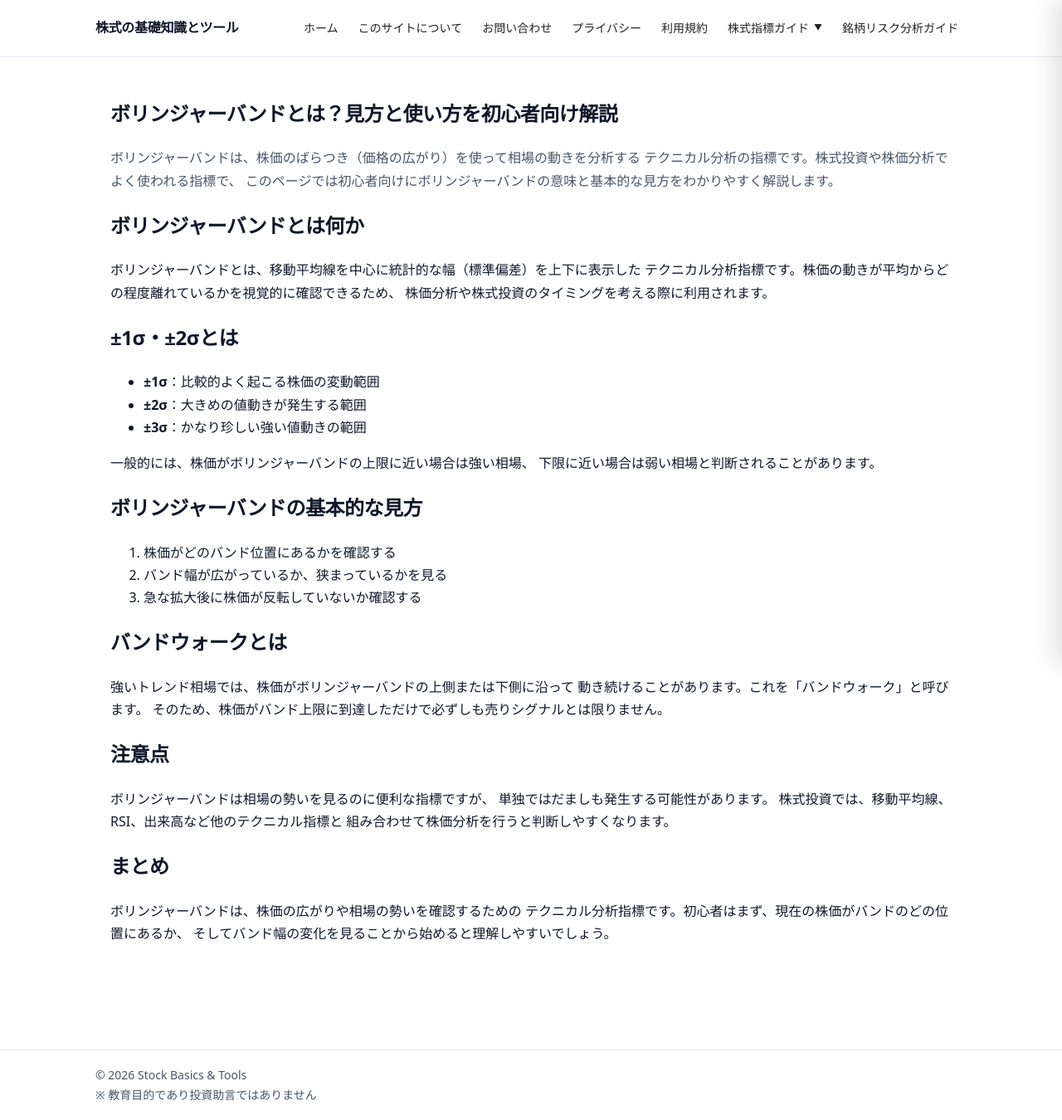
After one commit to kellyrenner15-del/p1, a Flask app: page /bollinger_bands_explained in a window 1280 px wide. The commit adds this page. Shown: the whole page at 83% size. Run offline with Flask 3, Linux system fonts and the light colour scheme.

```diff
--- a/app.py
+++ b/app.py
@@ -74,6 +74,14 @@ def moving_average_explained():
 def macd_explained():
     return render_template("macd_explained.html")
 
+@app.route("/bollinger_bands_explained")
+def bollinger_bands_explained():
+    return render_template("bollinger_bands_explained.html")
+
+@app.route("/volume_analysis_explained")
+def volume_analysis_explained():
+    return render_template("volume_analysis_explained.html")
+
 
 # ------------------------
 # SEO 文件（全部放这里）
@@ -87,6 +95,7 @@ def sitemap_xml():
     return send_from_directory(app.root_path, "sitemap.xml")
 
 
+
 # ------------------------
 # 只在本地运行用（只放 app.run）
 # ------------------------
--- a/templates/base.html
+++ b/templates/base.html
@@ -56,6 +56,8 @@
           <a href="/what_is_rsi">RSIとは？ </a>
           <a href="/moving_average_explained">移動平均線とは？ </a>
          <a href="/macd_explained">MACDとは？ </a>
+          <a href="bollinger_bands_explained">ボリンジャーバンドとは？ </a>
+          <a href="volume_analysis_explained">出来高分析とは？ </a>
         </div>
       </div>
 
@@ -92,6 +94,8 @@
       <a href="/what_is_rsi">RSIとは？ </a>
       <a href="/moving_average_explained">移動平均線とは？ </a>
       <a href="/macd_explained">MACDとは？ </a>
+       <a href="bollinger_bands_explained">ボリンジャーバンドとは？</a>
+        <a href="volume_analysis_explained">出来高分析とは？ </a>
     </div>
 
     <a href="/stock-risk-guide">銘柄リスク分析ガイド</a>
--- /dev/null
+++ b/templates/bollinger_bands_explained.html
@@ -0,0 +1,71 @@
+{% extends "base.html" %}
+
+{% block title %}ボリンジャーバンドとは？見方・使い方を初心者向けに解説 | Wuelefo{% endblock %}
+{% block description %}ボリンジャーバンドとは何か、±1σ・±2σの意味、基本的な見方や使い方を初心者向けにわかりやすく解説。株式投資や株価分析で使われるテクニカル指標を紹介します。{% endblock %}
+{% block canonical %}https://wuelefo.com/bollinger-bands-explained{% endblock %}
+{% block og_url %}https://wuelefo.com/bollinger-bands-explained{% endblock %}
+{% block og_title %}ボリンジャーバンドとは？見方・使い方を初心者向け解説 | Wuelefo{% endblock %}
+{% block og_description %}ボリンジャーバンドの意味、±1σ・±2σの見方、バンドウォークの考え方など株価分析で使われるテクニカル指標を初心者向けに解説します。{% endblock %}
+
+{% block content %}
+<section class="page">
+  <div class="page-head">
+    <h1>ボリンジャーバンドとは？見方と使い方を初心者向け解説</h1>
+    <p class="lead">
+      ボリンジャーバンドは、株価のばらつき（価格の広がり）を使って相場の動きを分析する
+      テクニカル分析の指標です。株式投資や株価分析でよく使われる指標で、
+      このページでは初心者向けにボリンジャーバンドの意味と基本的な見方をわかりやすく解説します。
+    </p>
+  </div>
+
+  <div class="card-box">
+    <h2>ボリンジャーバンドとは何か</h2>
+    <p>
+      ボリンジャーバンドとは、移動平均線を中心に統計的な幅（標準偏差）を上下に表示した
+      テクニカル分析指標です。株価の動きが平均からどの程度離れているかを視覚的に確認できるため、
+      株価分析や株式投資のタイミングを考える際に利用されます。
+    </p>
+
+    <h2>±1σ・±2σとは</h2>
+    <ul class="list">
+      <li><strong>±1σ</strong>：比較的よく起こる株価の変動範囲</li>
+      <li><strong>±2σ</strong>：大きめの値動きが発生する範囲</li>
+      <li><strong>±3σ</strong>：かなり珍しい強い値動きの範囲</li>
+    </ul>
+
+    <p>
+      一般的には、株価がボリンジャーバンドの上限に近い場合は強い相場、
+      下限に近い場合は弱い相場と判断されることがあります。
+    </p>
+
+    <h2>ボリンジャーバンドの基本的な見方</h2>
+    <ol class="list">
+      <li>株価がどのバンド位置にあるかを確認する</li>
+      <li>バンド幅が広がっているか、狭まっているかを見る</li>
+      <li>急な拡大後に株価が反転していないか確認する</li>
+    </ol>
+
+    <h2>バンドウォークとは</h2>
+    <p>
+      強いトレンド相場では、株価がボリンジャーバンドの上側または下側に沿って
+      動き続けることがあります。これを「バンドウォーク」と呼びます。
+      そのため、株価がバンド上限に到達しただけで必ずしも売りシグナルとは限りません。
+    </p>
+
+    <h2>注意点</h2>
+    <p>
+      ボリンジャーバンドは相場の勢いを見るのに便利な指標ですが、
+      単独ではだましも発生する可能性があります。
+      株式投資では、移動平均線、RSI、出来高など他のテクニカル指標と
+      組み合わせて株価分析を行うと判断しやすくなります。
+    </p>
+
+    <h2>まとめ</h2>
+    <p>
+      ボリンジャーバンドは、株価の広がりや相場の勢いを確認するための
+      テクニカル分析指標です。初心者はまず、現在の株価がバンドのどの位置にあるか、
+      そしてバンド幅の変化を見ることから始めると理解しやすいでしょう。
+    </p>
+  </div>
+</section>
+{% endblock %}
```
Also changed, not shown: sitemap.xml (+8 -0 lines), templates/volume_analysis_explained.html (added, +63 -0 lines).
